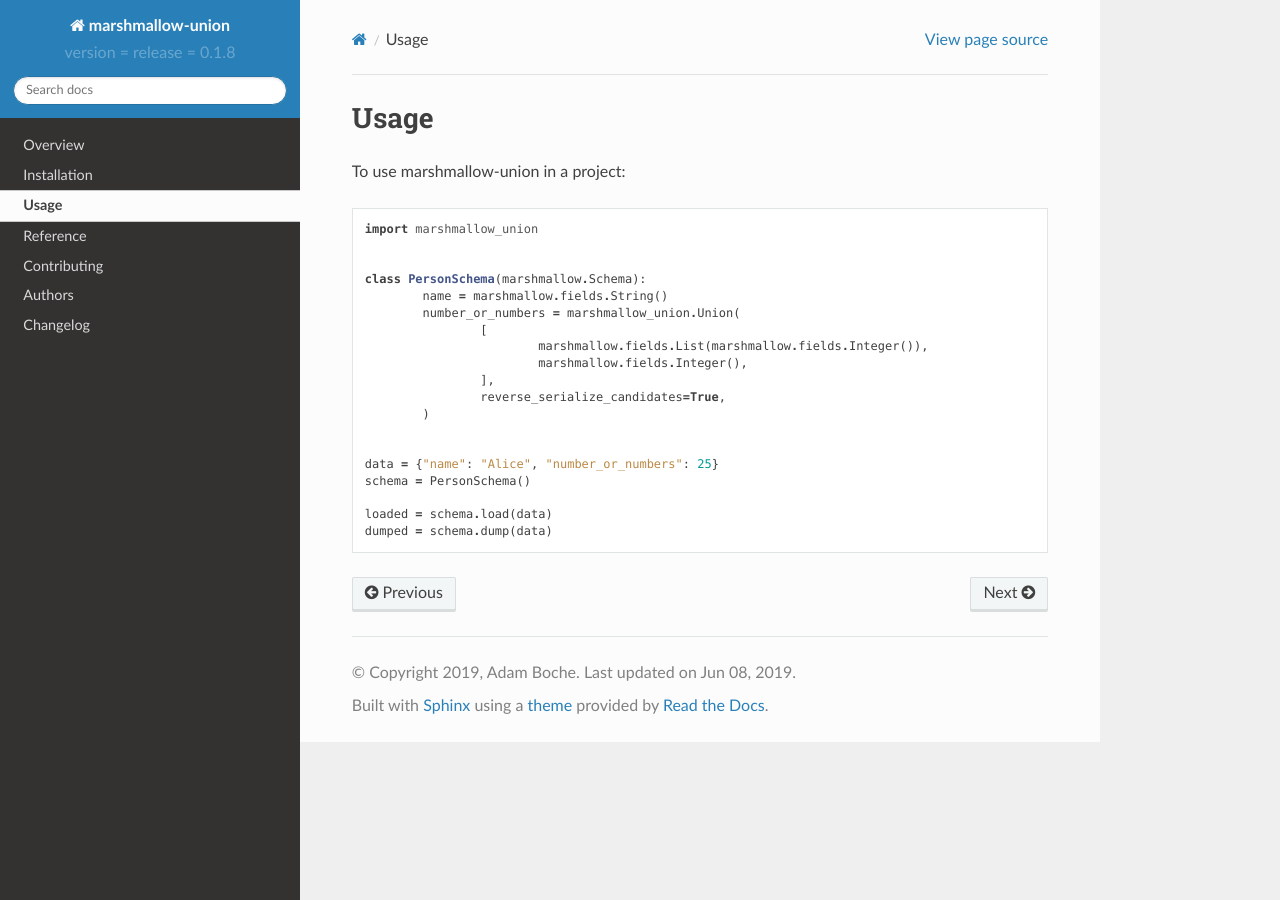
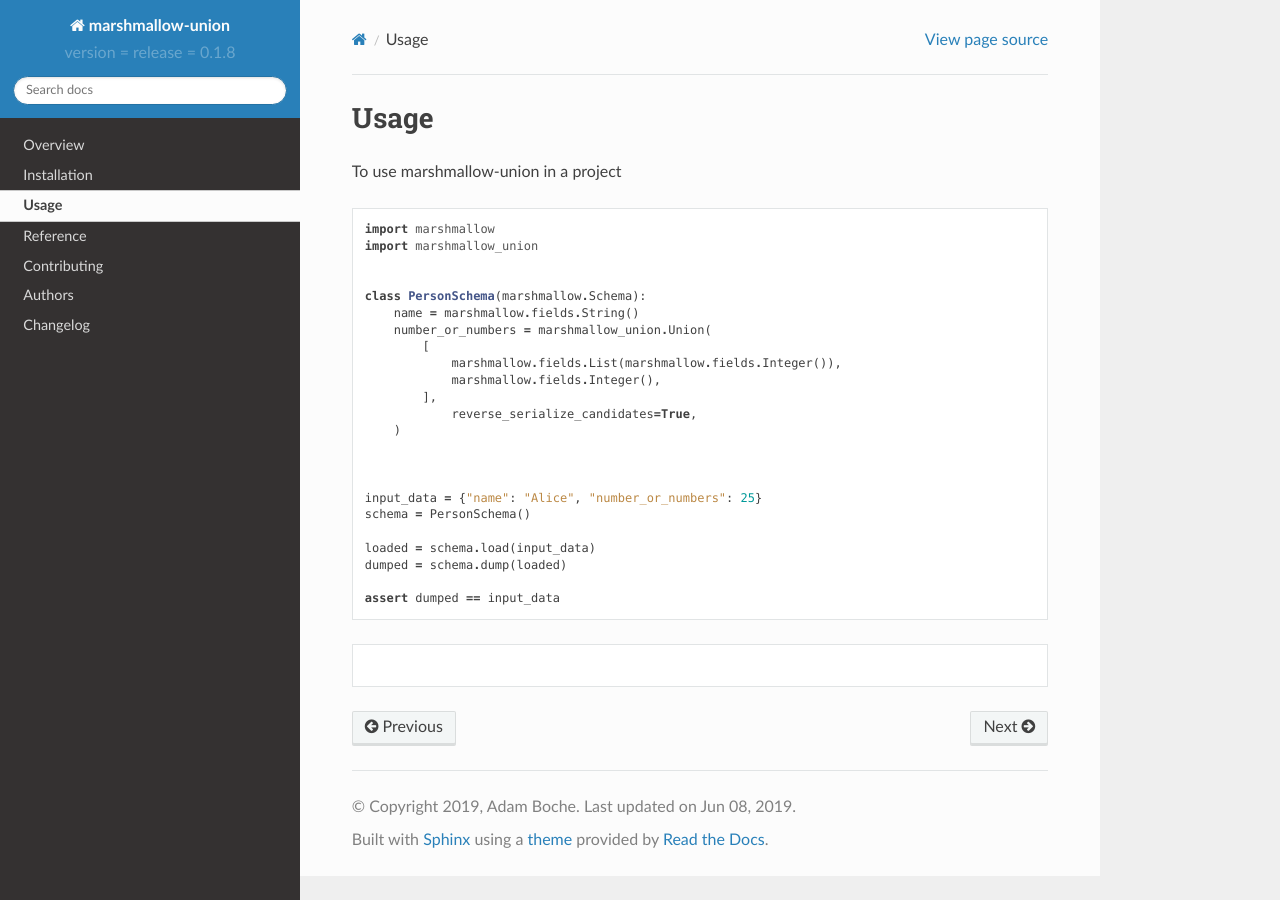
Before and after one commit to adamboche/python-marshmallow-union, a Sphinx documentation site: the page built from docs/usage.rst, in a window 1280 px wide. Built offline with Sphinx 7.4.7 and the Read the Docs theme 2.0.0, drawn with Linux system fonts in a browser that asks for light colours.

Commit message:
Use doctest

```diff
--- a/dev-requirements.txt
+++ b/dev-requirements.txt
@@ -35,6 +35,7 @@
 pygments==2.4.2
 pylint==2.3.1
 pyparsing==2.4.0          # via packaging
+pytest-sphinx==0.2.2
 pytest==4.6.2
 pyyaml==5.1.1             # via watchdog
 readme-renderer==24.0
--- a/docs/usage.rst
+++ b/docs/usage.rst
@@ -2,24 +2,35 @@
 Usage
 =====
 
-To use marshmallow-union in a project::
+To use marshmallow-union in a project
 
-	import marshmallow_union
+.. testcode::
+
+    import marshmallow
+    import marshmallow_union
 
 
-	class PersonSchema(marshmallow.Schema):
-		name = marshmallow.fields.String()
-		number_or_numbers = marshmallow_union.Union(
-			[
-				marshmallow.fields.List(marshmallow.fields.Integer()),
-				marshmallow.fields.Integer(),
-			],
-			reverse_serialize_candidates=True,
-		)
+    class PersonSchema(marshmallow.Schema):
+        name = marshmallow.fields.String()
+        number_or_numbers = marshmallow_union.Union(
+            [
+                marshmallow.fields.List(marshmallow.fields.Integer()),
+                marshmallow.fields.Integer(),
+            ],
+        	reverse_serialize_candidates=True,
+        )
 
 
-	data = {"name": "Alice", "number_or_numbers": 25}
-	schema = PersonSchema()
 
-	loaded = schema.load(data)
-	dumped = schema.dump(data)
+    input_data = {"name": "Alice", "number_or_numbers": 25}
+    schema = PersonSchema()
+
+    loaded = schema.load(input_data)
+    dumped = schema.dump(loaded)
+
+    assert dumped == input_data
+
+
+
+
+.. testoutput::
```
Also changed, not shown: docs/conf.py (line endings or trailing spaces), 2 other files.
